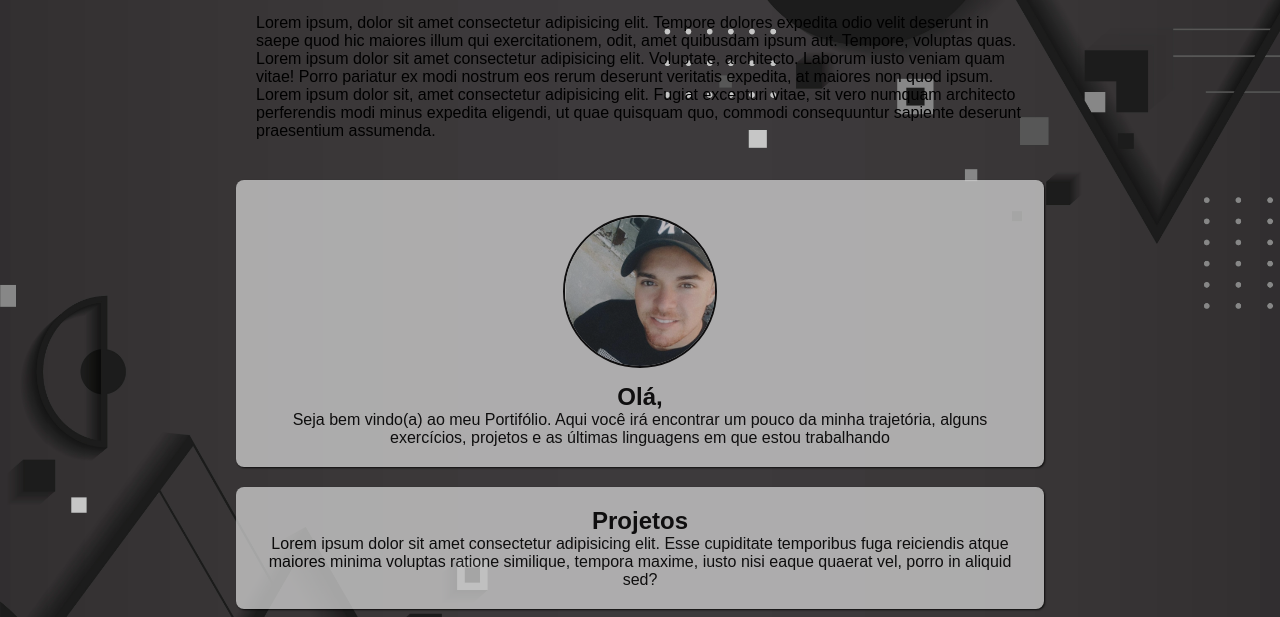
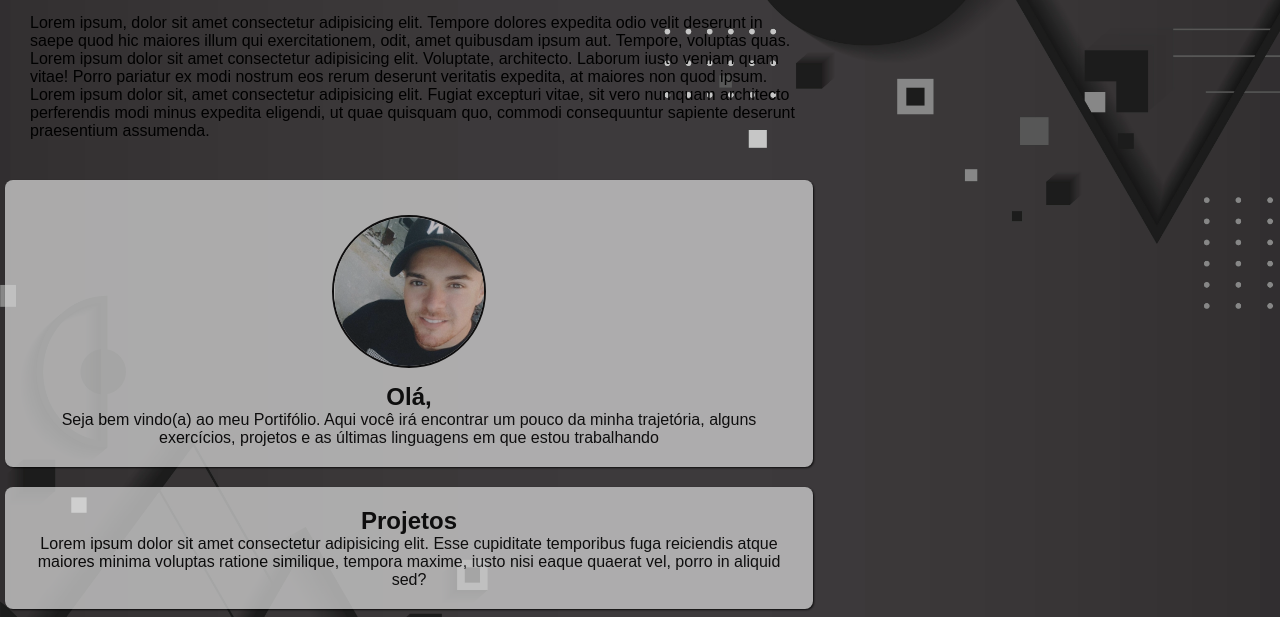
Before and after one commit to allan516/pag-contato, a plain HTML site: page index.html in a window 1280 px wide. Shown: the part 156-773 px from the top of the page. Drawn offline with nearby package versions, Linux system fonts and the light colour scheme.

Commit message:
Update style.css

```diff
--- a/estilos/style.css
+++ b/estilos/style.css
@@ -66,12 +66,12 @@ main {
 main > section {
     padding: 20px;
     max-width: 768px;
-    margin: auto;
+    margin: 0px 10px;
 }
 
 main .secoes {
     background-color: lightgray;
-    margin: 20px auto;
+    margin: 20px 5px;
     border-radius: 8px;
     box-shadow: 1px 1px 2px black;
     opacity: .75;
```
